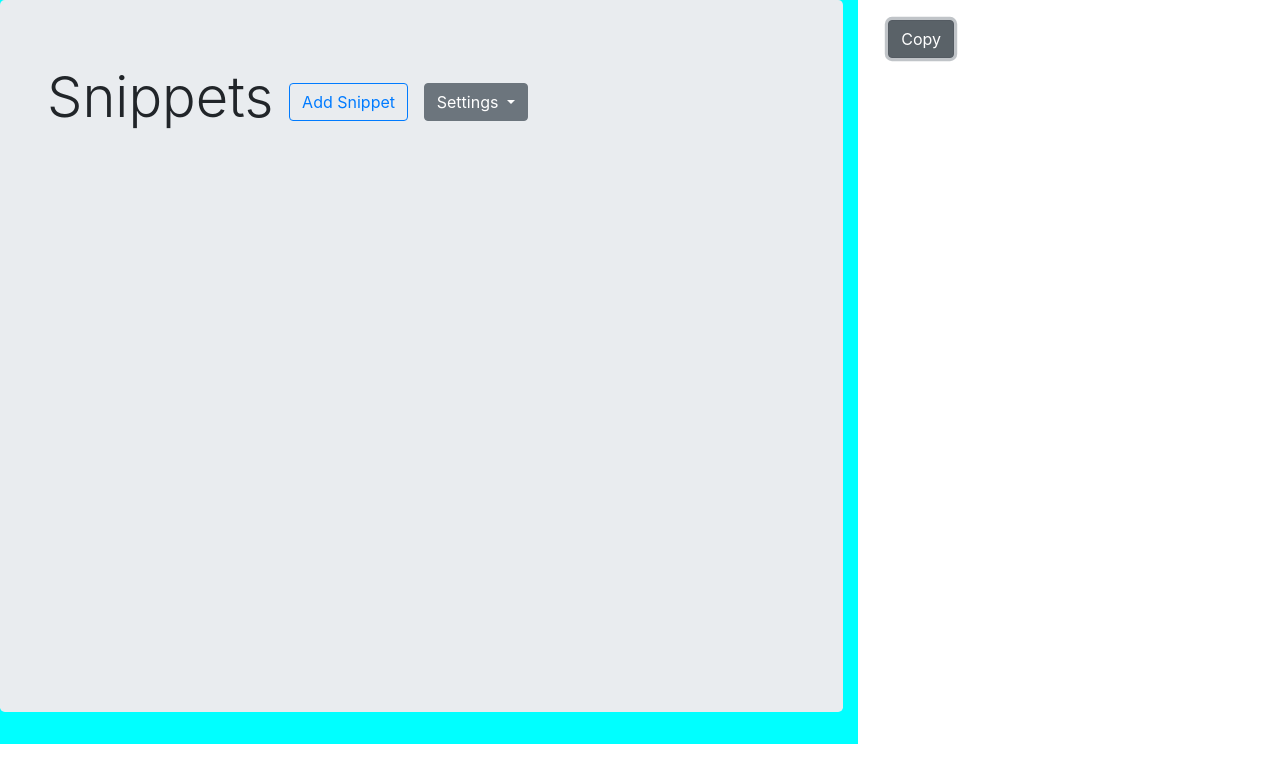
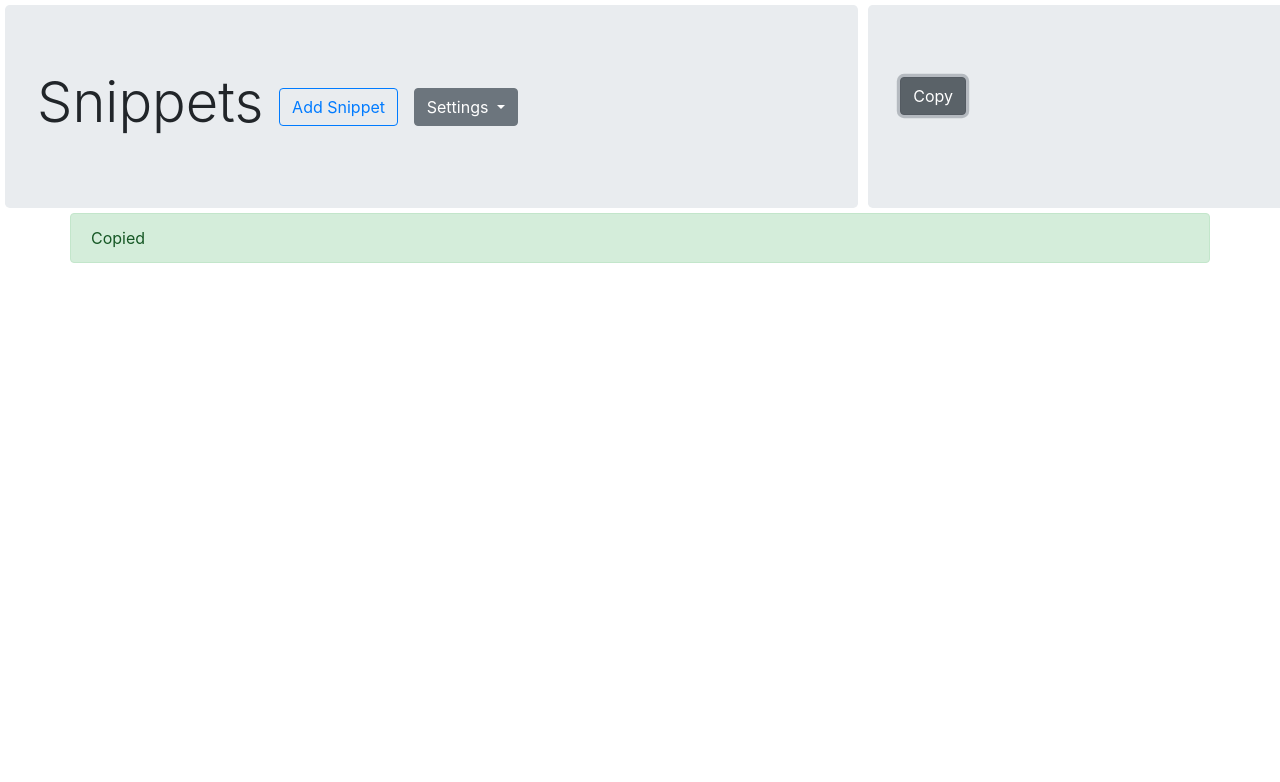
Before and after one commit to magare/snippets, a plain HTML site: page index.html in a window 1280 px wide. Both pictures are taken after a click on the button "Copy". Drawn offline with nearby package versions, Linux system fonts and the light colour scheme.

Commit message:
Added alerts

```diff
--- a/index.html
+++ b/index.html
@@ -19,13 +19,10 @@
     <title>Snippets</title>
   </head>
   <body>
-    <div class="row snippetsDiv">
-      <div class="col-8" style="background-color: aqua;">
-        <div class="jumbotron" style="height: 89vh;">
-          <div class="container">
+    <div class="snippetsDiv">
+      <div class="col-8 jumbotron container margin">
         <h1 class="display-4">
           Snippets
-
           <!-- Button trigger modal -->
           <button
             type="button"
@@ -35,7 +32,6 @@
           >
             Add Snippet
           </button>
-              <!-- <div class="dropdown"> -->
           <button
             class="btn btn-secondary dropdown-toggle"
             type="button"
@@ -66,29 +62,26 @@
               >Order Reverse Alphabetical</a
             >
           </div>
-              <!-- </div> -->
         </h1>
-          </div>
         <div class="container" id="snippetPillContainer"></div>
       </div>
-      </div>
-      <div class="col-4">
-        <div class="jumbetron" style="height: 89vh;">
-          <div class="container" style="padding-top: 20px">
+      <div class="col-4 jumbotron container margin">
+        <h1>
           <button
             type="button"
             class="btn btn-secondary"
             data-dismiss="modal"
-              style="margin-bottom: 20px;"
             onclick="copySnippet()"
           >
             Copy
           </button>
+        </h1>
         <pre id="codeSnippet" class="jumbetron"></pre>
       </div>
     </div>
-      </div>
-    </div>
+
+    <!-- Alert -->
+    <div id="alert"></div>
 
     <!-- Modal -->
     <div
--- a/script.js
+++ b/script.js
@@ -34,21 +34,23 @@ addSnippet = () => {
   let name = document.getElementById("inputSnippetName").value;
   let snippet = document.getElementById("inputSnippet").value;
 
-  console.log("name snippet ", name, snippet);
-
   db.snippets
     .add({
       name: name,
       snippet: snippet
     })
     .then(response => {
-      console.log(response);
       renderAllSnippets();
       document.getElementById("inputSnippetName").value = "";
       document.getElementById("inputSnippet").value = "";
+
+      document.getElementById('alert').innerHTML = `<div class="alert alert-success container" role="alert">Snippet ${response} has been added</div>`
+      setTimeout(()=> { document.getElementById('alert').innerHTML = ''; }, 3000);
+
     })
     .catch(error => {
-      console.log(error);
+      document.getElementById('alert').innerHTML = `<div class="alert alert-danger container" role="alert">Error in adding snippet <br> ${error.message} </div>`
+      setTimeout(()=> { document.getElementById('alert').innerHTML = ''; }, 10000);
     });
 };
 
@@ -63,7 +65,14 @@ copySnippet = () => {
         window.getSelection().removeAllRanges();
         window.getSelection().addRange(range);
     }
-    document.execCommand("copy")
+    try{
+      document.execCommand("copy")
+      document.getElementById('alert').innerHTML = `<div class="alert alert-success container" role="alert">Copied </div>`
+      setTimeout(()=> { document.getElementById('alert').innerHTML = ''; }, 3000);
+    } catch (error) {
+      document.getElementById('alert').innerHTML = `<div class="alert alert-danger container" role="alert">Can't Copy </div>`
+      setTimeout(()=> { document.getElementById('alert').innerHTML = ''; }, 3000);
+    }
 };
 
 addSettings = (item, setting) => {
--- a/styles.css
+++ b/styles.css
@@ -14,12 +14,11 @@
   box-sizing: border-box;
 }
 
-.topbar {
-  height: 5vh;
-}
-
 .snippetsDiv {
-  height: 92vh;
+  /* height: 92vh; */
+  display: flex;
+  flex-direction: row;
+  /* justify-content: stretch; */
 }
 
 .modalDiv {
@@ -29,3 +28,7 @@
 .inputClass {
     margin: 5px;
 }
+
+.margin {
+    margin: 5px;
+}
```
Lines whose indentation alone changed are shown as unchanged.
